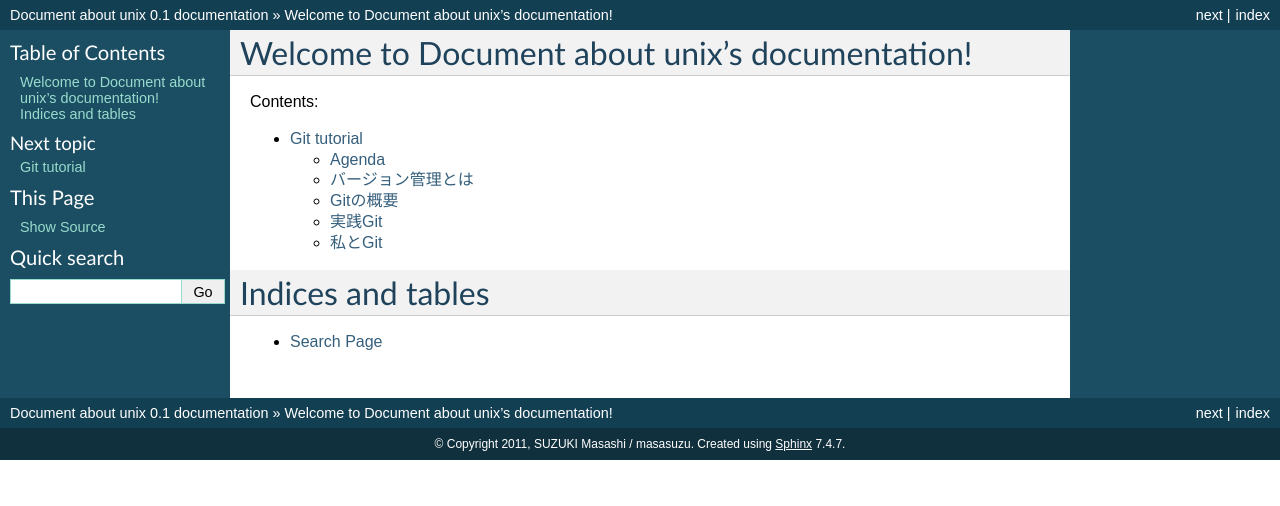
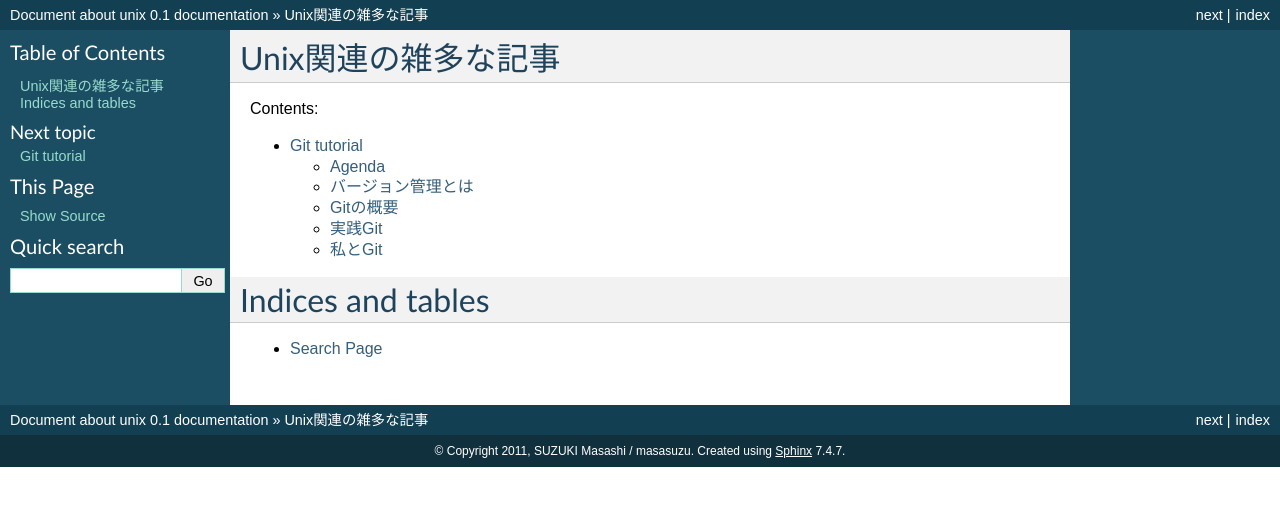
Before and after one commit to masasuzu/document, a Sphinx documentation site: the page built from unix/source/index.rst, in a window 1280 px wide. Shown: the top 506 px of the page. Built offline with Sphinx 7.4.7, drawn with Linux system fonts in a browser that asks for light colours.

Commit message:
タイトルを変更

```diff
--- a/unix/source/index.rst
+++ b/unix/source/index.rst
@@ -3,7 +3,7 @@
    You can adapt this file completely to your liking, but it should at least
    contain the root `toctree` directive.
 
-Welcome to Document about unix's documentation!
+Unix関連の雑多な記事
 ===============================================
 
 Contents:
```
Also changed, not shown: 1 other file.
